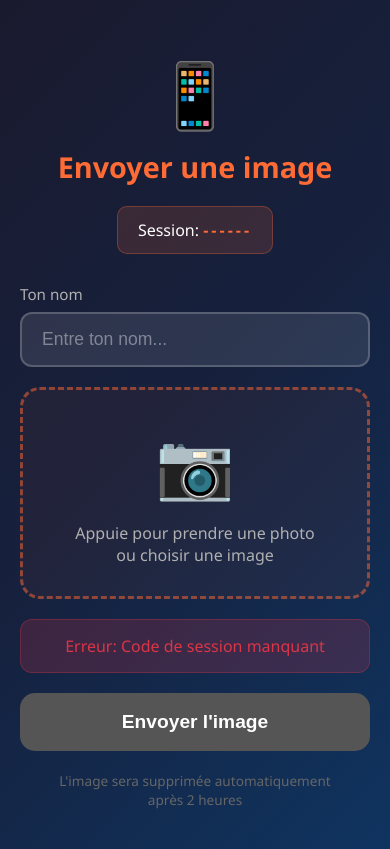
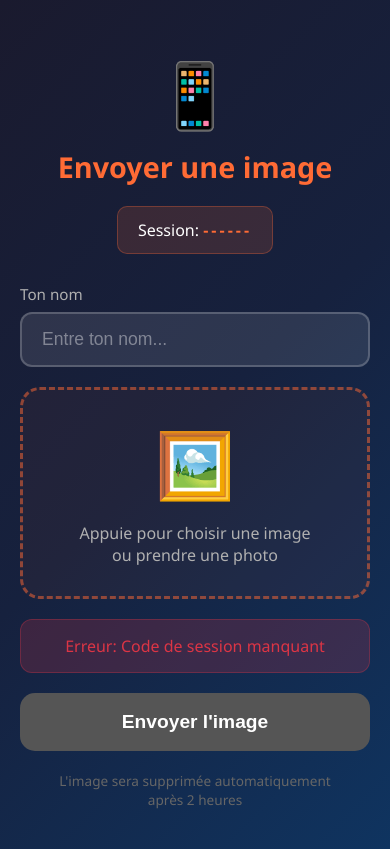
Before and after one commit to USOLVE/LancerHacheSoftware, a website: page image-server/public/upload.html in a window 390 px wide. Drawn offline with nearby package versions, Linux system fonts and the light colour scheme; no server answers.

Commit message:
Allow selecting existing images from gallery
Removed capture="environment" to let users choose between
camera and photo gallery on mobile devices.

Co-Authored-By: Claude Opus 4.5 <noreply@anthropic.com>

```diff
--- a/image-server/public/upload.html
+++ b/image-server/public/upload.html
@@ -324,9 +324,9 @@
 
             <div class="upload-area">
                 <label class="dropzone" id="dropzone">
-                    <input type="file" id="file-input" accept="image/*" capture="environment">
-                    <span class="icon">📷</span>
-                    <p>Appuie pour prendre une photo<br>ou choisir une image</p>
+                    <input type="file" id="file-input" accept="image/*">
+                    <span class="icon">🖼️</span>
+                    <p>Appuie pour choisir une image<br>ou prendre une photo</p>
                 </label>
 
                 <div class="preview-container" id="preview-container">
```
